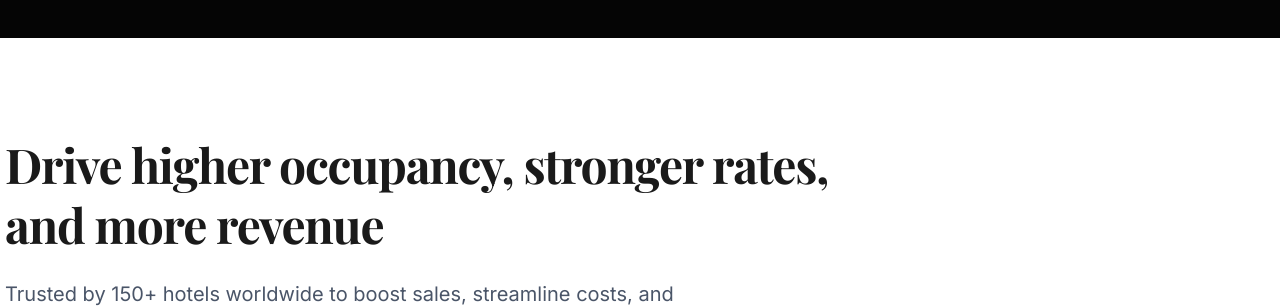
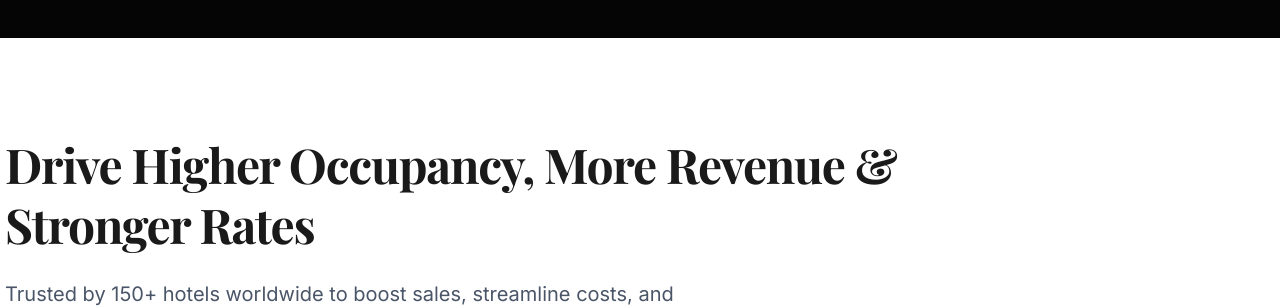
Before and after one commit to cricketmagician/vnexora, a Next.js app: page / in a window 1280 px wide. Shown: the part 7940-8247 px from the top of the page. Built offline with nearby package versions, Linux system fonts and the light colour scheme; a web font is replaced by a local one.

Commit message:
Update Growth Drivers heading text and capitalization

```diff
--- a/src/components/sections/GrowthDrivers.tsx
+++ b/src/components/sections/GrowthDrivers.tsx
@@ -27,7 +27,7 @@ export const GrowthDrivers = () => {
       <div className="container mx-auto px-[5px] max-w-7xl">
         <div className="mb-20">
           <h2 className="text-4xl md:text-5xl font-sans font-bold text-[#1A1A1A] mb-6 leading-tight tracking-tight max-w-4xl">
-            Drive higher occupancy, stronger rates, and more revenue
+            Drive Higher Occupancy, More Revenue & Stronger Rates
           </h2>
           <p className="text-[#4A5568] text-lg md:text-xl font-normal leading-relaxed max-w-2xl">
             Trusted by 150+ hotels worldwide to boost sales, streamline costs, and drive profits.
```
